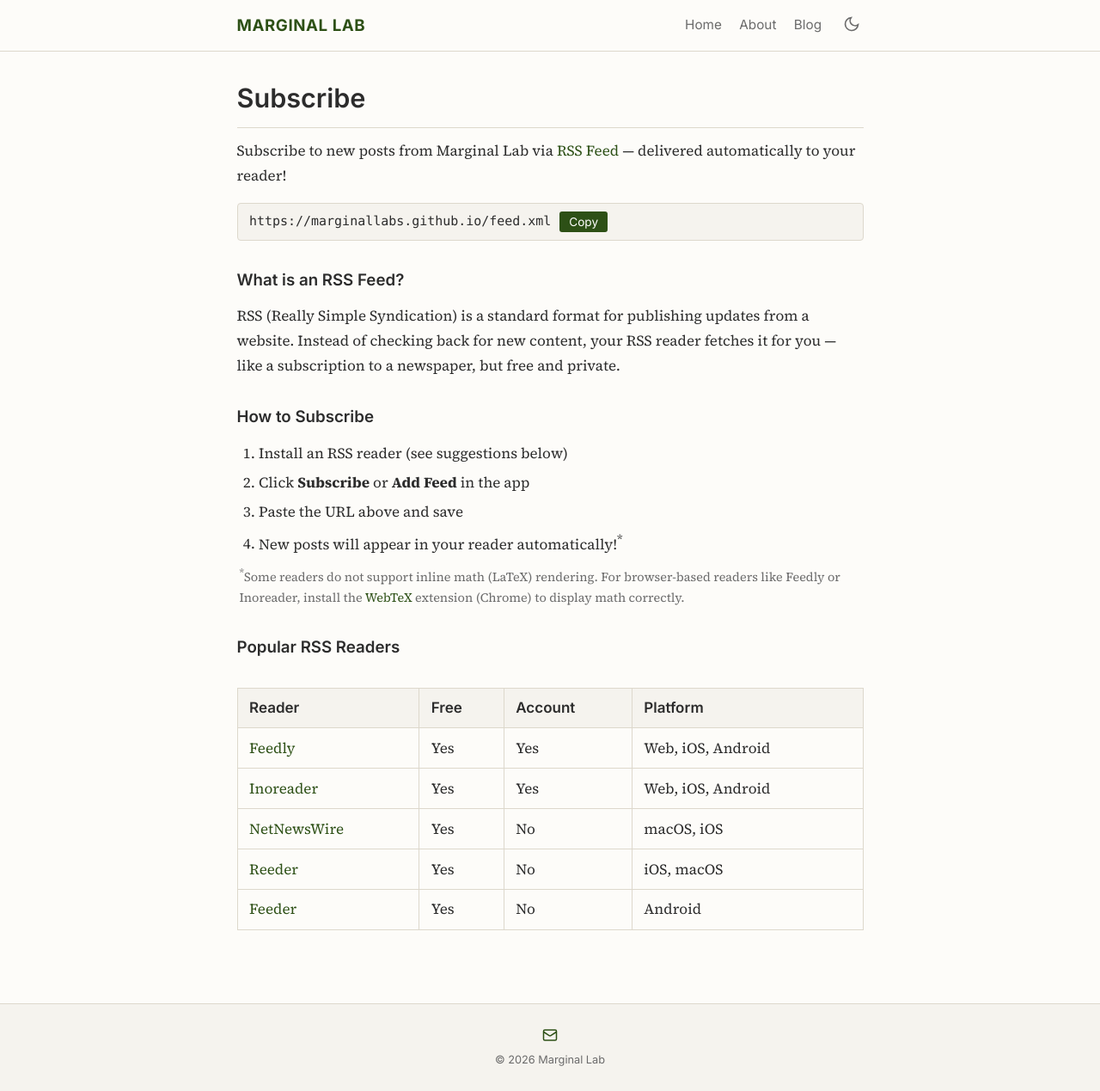
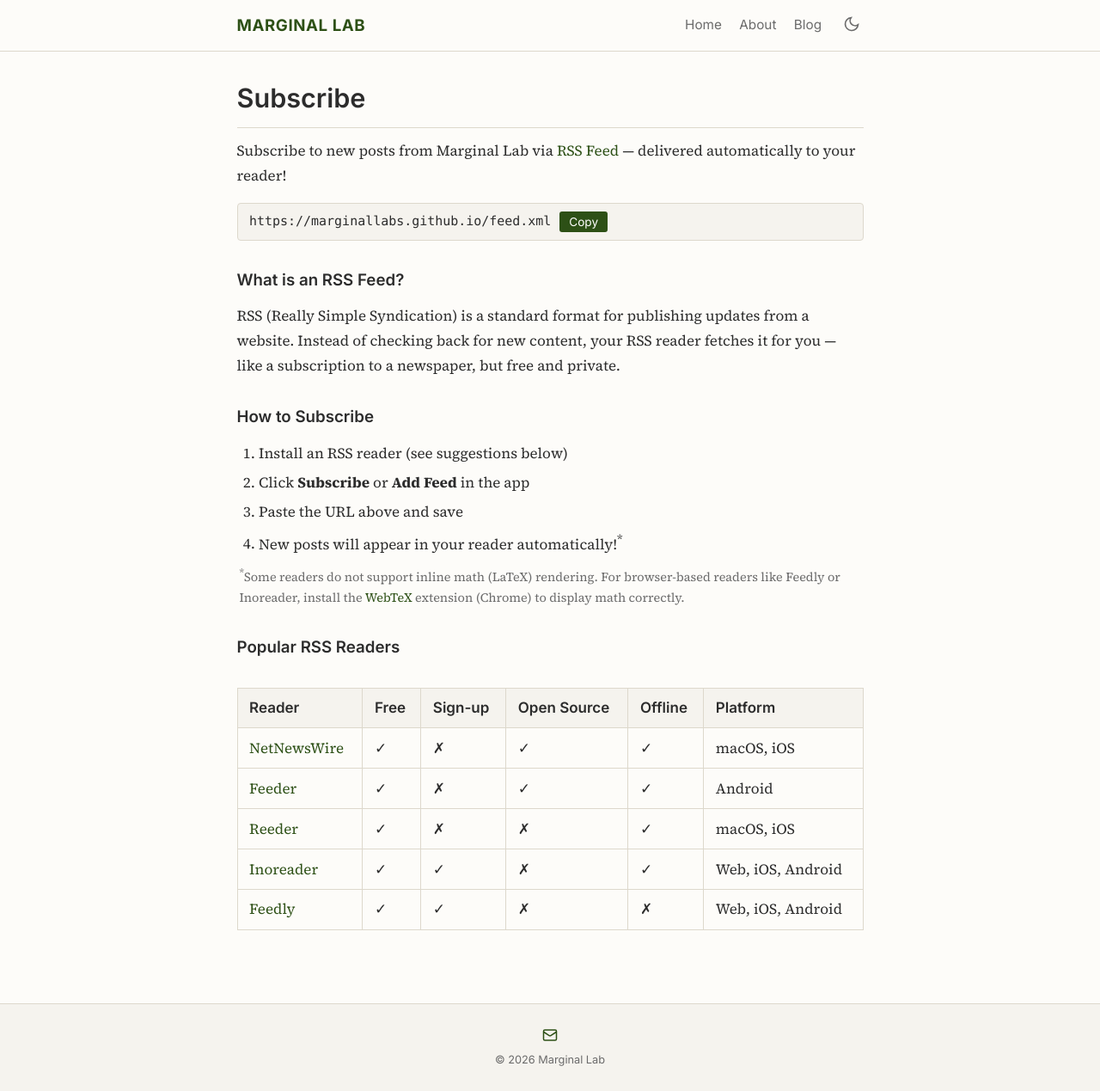
Before and after one commit to marginallabs/marginallabs.github.io, a Jekyll site: the page built from _pages/subscribe.md, in a window 1280 px wide and 1269 px high. Shown: the whole window at 86% size. Built offline with Jekyll 4.4.1, drawn with Linux system fonts in a browser that asks for light colours.

Commit message:
Revamp RSS reader table: add Open Source & Offline columns, use ✓/✗, reorder by privacy
Co-Authored-By: Claude Opus 4.7 <noreply@anthropic.com>

```diff
--- a/_pages/subscribe.md
+++ b/_pages/subscribe.md
@@ -31,40 +31,52 @@ permalink: /subscribe/
         <tr>
           <th>Reader</th>
           <th>Free</th>
-          <th>Account</th>
+          <th>Sign-up</th>
+          <th>Open Source</th>
+          <th>Offline</th>
           <th>Platform</th>
         </tr>
       </thead>
       <tbody>
         <tr>
-          <td><a href="https://feedly.com" target="_blank">Feedly</a></td>
-          <td>Yes</td>
-          <td>Yes</td>
+          <td><a href="https://netnewswire.com" target="_blank">NetNewsWire</a></td>
+          <td>&#10003;</td>
+          <td>&#10007;</td>
+          <td>&#10003;</td>
+          <td>&#10003;</td>
+          <td>macOS, iOS</td>
+        </tr>
+        <tr>
+          <td><a href="https://news.nononsenseapps.com" target="_blank">Feeder</a></td>
+          <td>&#10003;</td>
+          <td>&#10007;</td>
+          <td>&#10003;</td>
+          <td>&#10003;</td>
+          <td>Android</td>
+        </tr>
+        <tr>
+          <td><a href="https://reederapp.com" target="_blank">Reeder</a></td>
+          <td>&#10003;</td>
+          <td>&#10007;</td>
+          <td>&#10007;</td>
+          <td>&#10003;</td>
+          <td>macOS, iOS</td>
+        </tr>
+        <tr>
+          <td><a href="https://www.inoreader.com" target="_blank">Inoreader</a></td>
+          <td>&#10003;</td>
+          <td>&#10003;</td>
+          <td>&#10007;</td>
+          <td>&#10003;</td>
           <td>Web, iOS, Android</td>
         </tr>
         <tr>
-          <td><a href="https://www.inoreader.com" target="_blank">Inoreader</a></td>
-          <td>Yes</td>
-          <td>Yes</td>
+          <td><a href="https://feedly.com" target="_blank">Feedly</a></td>
+          <td>&#10003;</td>
+          <td>&#10003;</td>
+          <td>&#10007;</td>
+          <td>&#10007;</td>
           <td>Web, iOS, Android</td>
-        </tr>
-        <tr>
-          <td><a href="https://netnewswire.com" target="_blank">NetNewsWire</a></td>
-          <td>Yes</td>
-          <td>No</td>
-          <td>macOS, iOS</td>
-        </tr>
-        <tr>
-          <td><a href="https://reederapp.com" target="_blank">Reeder</a></td>
-          <td>Yes</td>
-          <td>No</td>
-          <td>iOS, macOS</td>
-        </tr>
-        <tr>
-          <td><a href="https://news.nononsenseapps.com" target="_blank">Feeder</a></td>
-          <td>Yes</td>
-          <td>No</td>
-          <td>Android</td>
         </tr>
       </tbody>
     </table>
```
